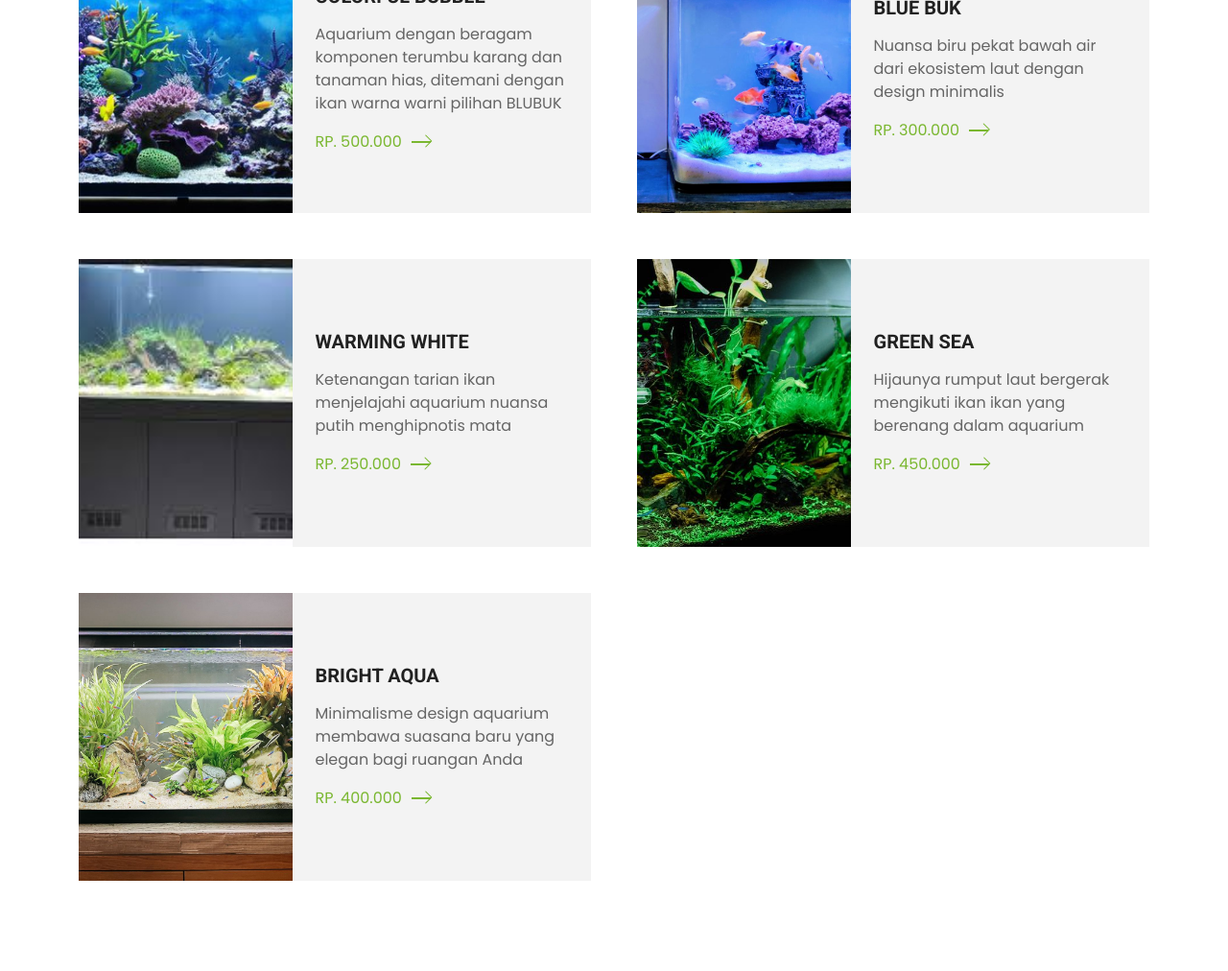
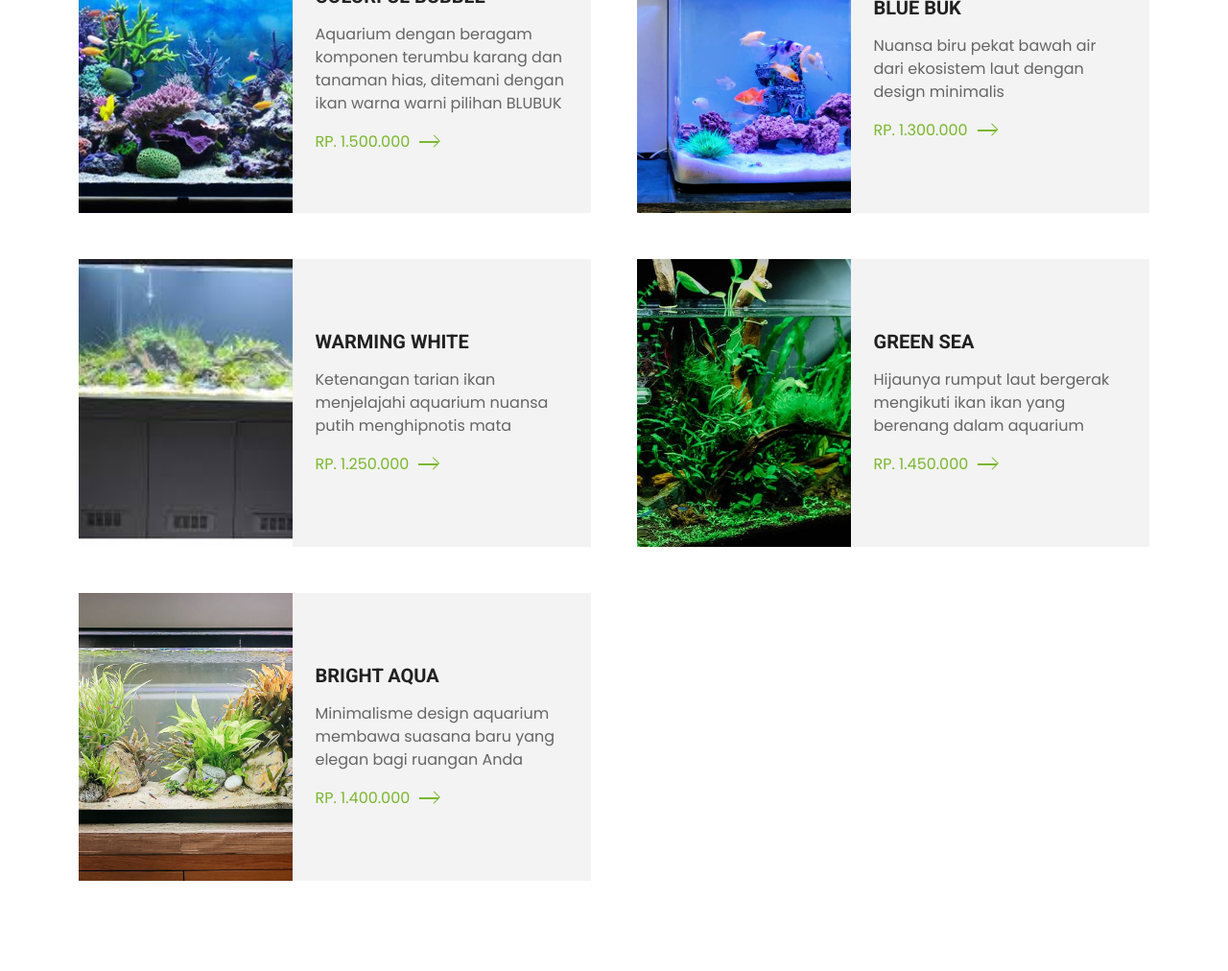
Before and after one commit to YusufChand/blubuk, a plain HTML site: page product.html in a window 1280 px wide. Shown: the part 1180-2192 px from the top of the page at 96% size. Drawn offline with nearby package versions, Linux system fonts and the light colour scheme.

Commit message:
Update product.html

```diff
--- a/product.html
+++ b/product.html
@@ -172,7 +172,7 @@
                                 <div class="p-4">
                                     <h5 class="text-uppercase mb-3">Colorful Bubble</h5>
                                     <p>Aquarium dengan beragam komponen terumbu karang dan tanaman hias, ditemani dengan ikan warna warni pilihan BLUBUK</p>
-                                    <a class="text-primary text-uppercase" href="">Rp. 500.000<i class="bi bi-chevron-right"></i></a>
+                                    <a class="text-primary text-uppercase" href="">Rp. 1.500.000<i class="bi bi-chevron-right"></i></a>
                                 </div>
                             </div>
                         </div>
@@ -188,7 +188,7 @@
                                 <div class="p-4">
                                     <h5 class="text-uppercase mb-3">Blue Buk</h5>
                                     <p>Nuansa biru pekat bawah air dari ekosistem laut dengan design minimalis</p>
-                                    <a class="text-primary text-uppercase" href="">Rp. 300.000<i class="bi bi-chevron-right"></i></a>
+                                    <a class="text-primary text-uppercase" href="">Rp. 1.300.000<i class="bi bi-chevron-right"></i></a>
                                 </div>
                             </div>
                         </div>
@@ -204,7 +204,7 @@
                                 <div class="p-4">
                                     <h5 class="text-uppercase mb-3">Warming White</h5>
                                     <p>Ketenangan tarian ikan menjelajahi aquarium nuansa putih menghipnotis mata</p>
-                                    <a class="text-primary text-uppercase" href="">Rp. 250.000<i class="bi bi-chevron-right"></i></a>
+                                    <a class="text-primary text-uppercase" href="">Rp. 1.250.000<i class="bi bi-chevron-right"></i></a>
                                 </div>
                             </div>
                         </div>
@@ -220,7 +220,7 @@
                                 <div class="p-4">
                                     <h5 class="text-uppercase mb-3">Green Sea</h5>
                                     <p>Hijaunya rumput laut bergerak mengikuti ikan ikan yang berenang dalam aquarium</p>
-                                    <a class="text-primary text-uppercase" href="">Rp. 450.000<i class="bi bi-chevron-right"></i></a>
+                                    <a class="text-primary text-uppercase" href="">Rp. 1.450.000<i class="bi bi-chevron-right"></i></a>
                                 </div>
                             </div>
                         </div>
@@ -236,7 +236,7 @@
                                 <div class="p-4">
                                     <h5 class="text-uppercase mb-3">Bright Aqua</h5>
                                     <p>Minimalisme design aquarium membawa suasana baru yang elegan bagi ruangan Anda</p>
-                                    <a class="text-primary text-uppercase" href="">Rp. 400.000<i class="bi bi-chevron-right"></i></a>
+                                    <a class="text-primary text-uppercase" href="">Rp. 1.400.000<i class="bi bi-chevron-right"></i></a>
                                 </div>
                             </div>
                         </div>
```
